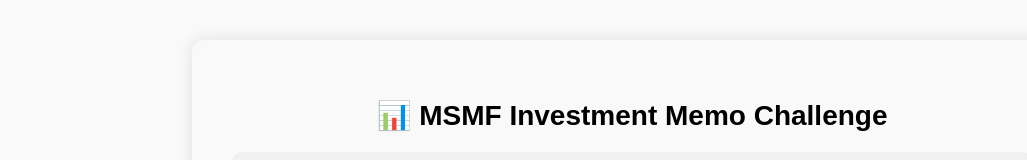
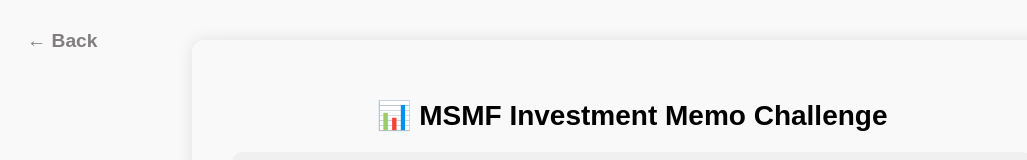
Before and after one commit to VincentG03/macathon_v2, a React (Create React App) app in the folder my-app/: page /finance-virtual-experience in a window 1280 px wide. Shown: the top 160 px of the page, without its empty margins (8-1035 px from the left). Built offline with nearby package versions, Linux system fonts and the light colour scheme.

Commit message:
back button

```diff
--- a/my-app/src/MSMF_VE.js
+++ b/my-app/src/MSMF_VE.js
@@ -1,6 +1,9 @@
 import React, { useState } from 'react';
+import { useNavigate } from 'react-router-dom'; // Import useNavigate
 
 const MSMFExperience = () => {
+    const navigate = useNavigate();
+
   const companies = [
     { name: "CSL Limited (Healthcare/Biotech)", website: "https://www.csl.com" },
     { name: "BHP Group (Mining & Resources)", website: "https://www.bhp.com" },
@@ -40,6 +43,10 @@ This experience is designed to give you a taste of what it’s like to make real
 
   return (
     <div style={styles.outerContainer}>
+        {/* Back Button */}
+      <button style={styles.backButton} onClick={() => navigate(-1)}>
+        ← Back
+      </button>
       <div style={styles.container}>
         <h1 style={styles.title}>📊 MSMF Investment Memo Challenge</h1>
 
@@ -148,7 +155,19 @@ const styles = {
     border: 'none',
     borderRadius: '5px',
     cursor: 'pointer'
-  }
+  },
+  backButton: {
+    position: 'absolute', // Position it at the top left
+    top: '20px',
+    left: '20px',
+    padding: '10px 15px',
+    backgroundColor: 'transparent', // Transparent background
+    color: '#807e7e', // Light gray text color
+    fontWeight: 'bold',
+    border: 'none', // No border
+    cursor: 'pointer',
+    fontSize: "1.2rem",
+  },
 };
 
 export default MSMFExperience;
```
